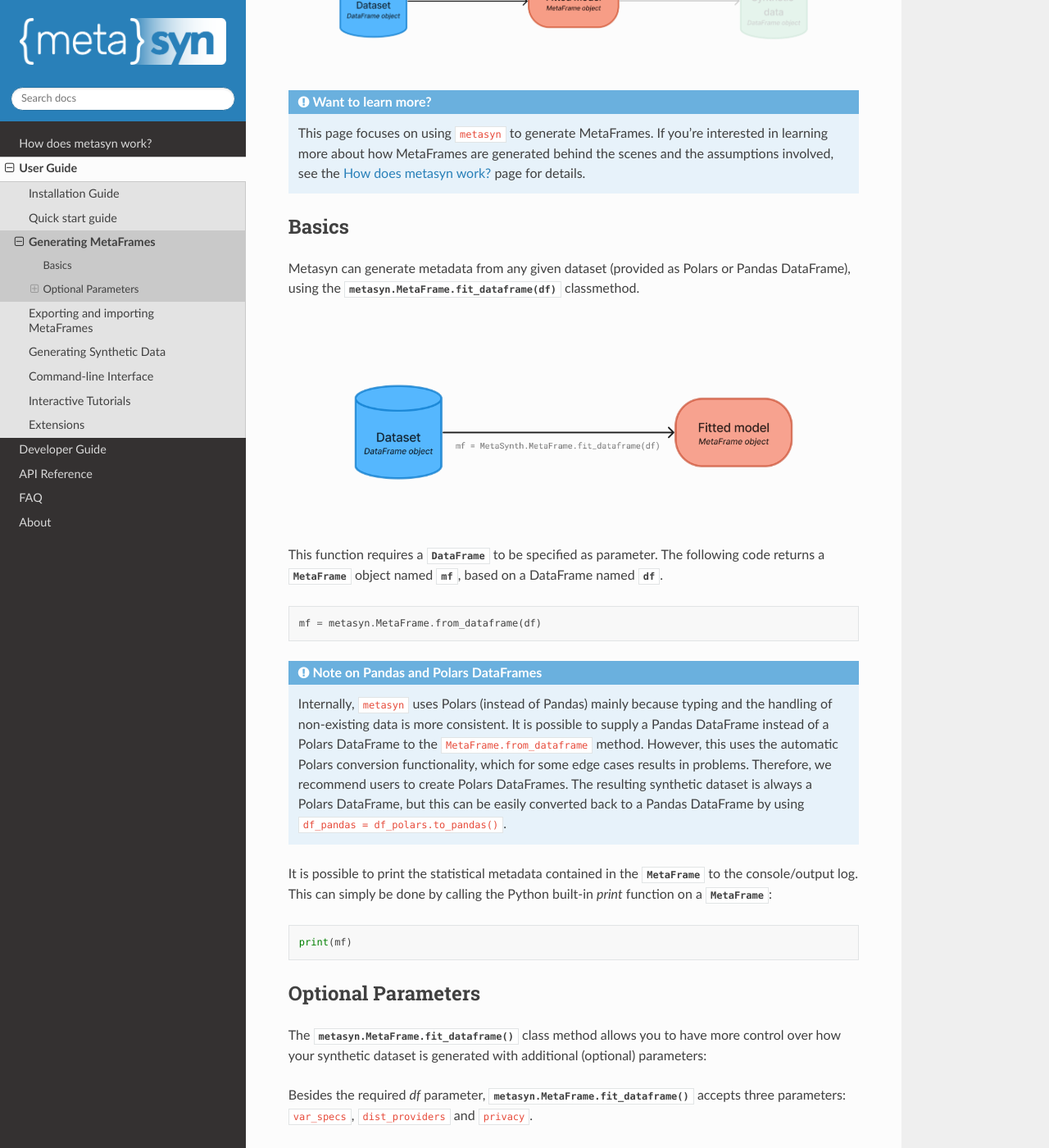
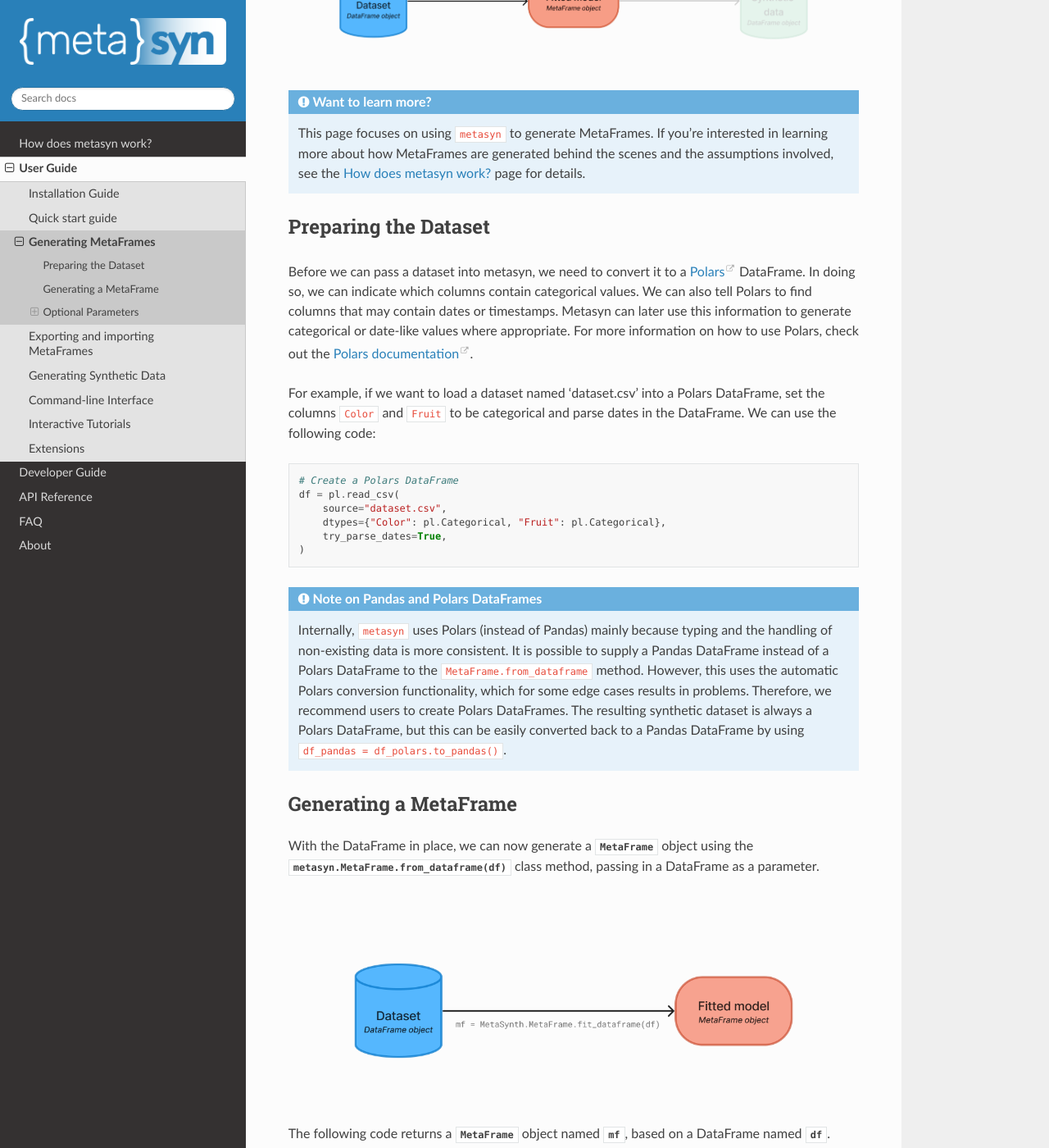
Before and after one commit to sodascience/metasyn, a Sphinx documentation site: the page built from docs/source/usage/generating_metaframes.rst, in a window 1280 px wide and 1400 px high, scrolled down 547 px. Shown: the whole window at 82% size. Built offline with Sphinx 7.4.7 and the Read the Docs theme 2.0.0, drawn with Linux system fonts in a browser that asks for light colours; some of the changed text lies outside the part shown.

Commit message:
Update generating_metaframes.rst

```diff
--- a/docs/source/usage/generating_metaframes.rst
+++ b/docs/source/usage/generating_metaframes.rst
@@ -12,27 +12,40 @@ One of the main features of ``metasyn`` is to create a :obj:`MetaFrame <metasyn.
 
    This page focuses on using ``metasyn`` to generate MetaFrames. If you're interested in learning more about how MetaFrames are generated behind the scenes and the assumptions involved, see the :doc:`/metasyn_in_detail` page for details.
 
+Preparing the Dataset
+---------------------
 
-Basics
-------
+Before we can pass a dataset into metasyn, we need to convert it to a `Polars <https://pola.rs>`__ DataFrame. In doing so, we can indicate which columns contain categorical values. We can also tell Polars to find columns that may contain dates or timestamps. Metasyn can later use this information to generate categorical or date-like values where appropriate. For more information on how to use Polars, check out the `Polars documentation <https://docs.pola.rs/>`__.
 
-Metasyn can generate metadata from any given dataset (provided as Polars or Pandas DataFrame),
-using the :meth:`metasyn.MetaFrame.fit_dataframe(df) <metasyn.metaframe.MetaFrame.fit_dataframe>` classmethod.
+For example, if we want to load a dataset named 'dataset.csv' into a Polars DataFrame, set the columns ``Color`` and ``Fruit`` to be categorical and parse dates in the DataFrame. We can use the following code:
+
+.. code:: python
+
+   # Create a Polars DataFrame
+   df = pl.read_csv(
+       source="dataset.csv",
+       dtypes={"Color": pl.Categorical, "Fruit": pl.Categorical},
+       try_parse_dates=True,
+   )
+
+.. admonition:: Note on Pandas and Polars DataFrames
+
+    Internally, ``metasyn`` uses Polars (instead of Pandas) mainly because typing and the handling of non-existing data is more consistent. It is possible to supply a Pandas DataFrame instead of a Polars DataFrame to the ``MetaFrame.from_dataframe`` method. However, this uses the automatic Polars conversion functionality, which for some edge cases results in problems. Therefore, we recommend users to create Polars DataFrames. The resulting synthetic dataset is always a Polars DataFrame, but this can be easily converted back to a Pandas DataFrame by using ``df_pandas = df_polars.to_pandas()``.
+
+Generating a MetaFrame
+----------------------
+With the DataFrame in place, we can now generate a :obj:`MetaFrame <metasyn.metaframe.MetaFrame>` object using the :meth:`metasyn.MetaFrame.from_dataframe(df) <metasyn.metaframe.MetaFrame.from_dataframe>` class method, passing in a DataFrame as a parameter.
 
 .. image:: /images/pipeline_estimation_code.png
    :alt: MetaFrame Generation With Code Snippet
    :align: center
 
-This function requires a :obj:`DataFrame` to be specified as parameter. The following code returns
-a :obj:`MetaFrame<metasyn.metaframe.MetaFrame>` object named :obj:`mf`, based on a DataFrame named :obj:`df`.
+The following code returns a :obj:`MetaFrame<metasyn.metaframe.MetaFrame>` object named :obj:`mf`, based on a DataFrame named :obj:`df`.
 
 .. code-block:: python
 
    mf = metasyn.MetaFrame.from_dataframe(df)
 
-.. admonition:: Note on Pandas and Polars DataFrames
-
-    Internally, ``metasyn`` uses Polars (instead of Pandas) mainly because typing and the handling of non-existing data is more consistent. It is possible to supply a Pandas DataFrame instead of a Polars DataFrame to the ``MetaFrame.from_dataframe`` method. However, this uses the automatic Polars conversion functionality, which for some edge cases results in problems. Therefore, we recommend users to create Polars DataFrames. The resulting synthetic dataset is always a Polars DataFrame, but this can be easily converted back to a Pandas DataFrame by using ``df_pandas = df_polars.to_pandas()``.
 
 
 It is possible to print the statistical metadata contained in the :obj:`MetaFrame <metasyn.metaframe.MetaFrame>` to the console/output log. This can simply be done by calling the Python built-in `print` function on a :obj:`MetaFrame <metasyn.metaframe.MetaFrame>`:
@@ -72,7 +85,7 @@ The potential directives include:
 
         When generating a MetaFrame, ``metasyn`` will automatically analyze the columns of the input DataFrame to detect ones that contain only unique values.
         If such a column is found, and it has not manually been set to unique in the ``var_specs`` list, the user will be notified with the following warning:
-        ``Warning: Variable [column_name] seems unique, but not set to be unique. Set the variable to be either unique or not unique to remove this warning``
+        ``Variable '[variable name]' was detected to be unique, but has not explicitly been set to unique. To generate only unique values for column 'PassengerId', set unique to True. To dismiss this warning, set unique to False."``
 
         It is safe to ignore this warning - however, be aware that without setting the column as unique, ``metasyn`` may generate duplicate values for that column when synthesizing data.
 
```
